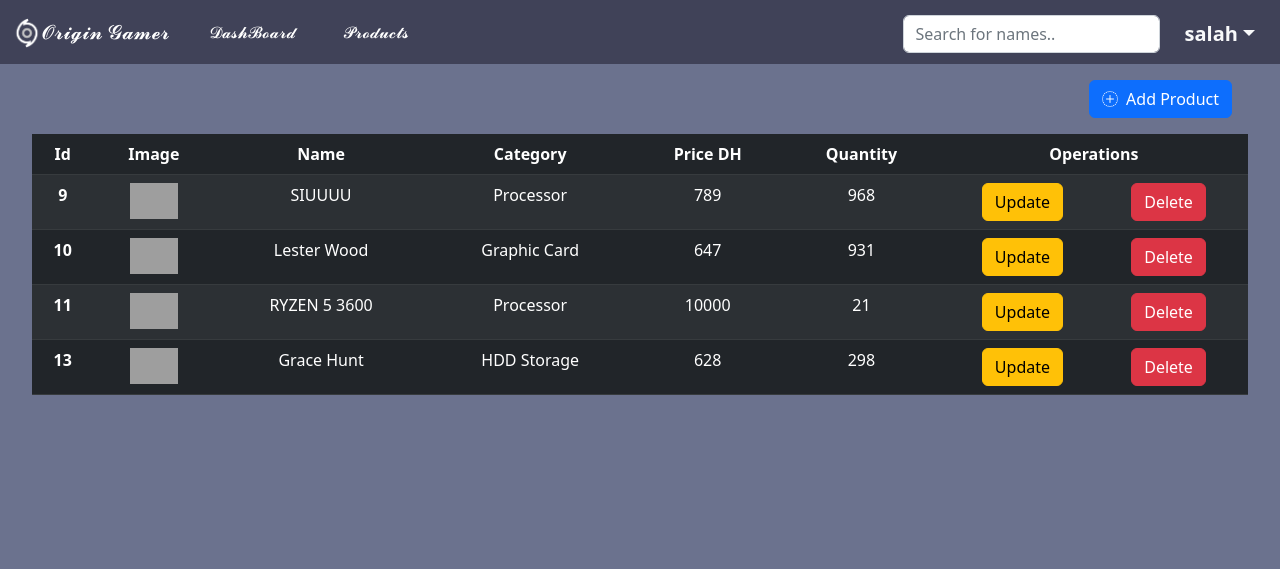
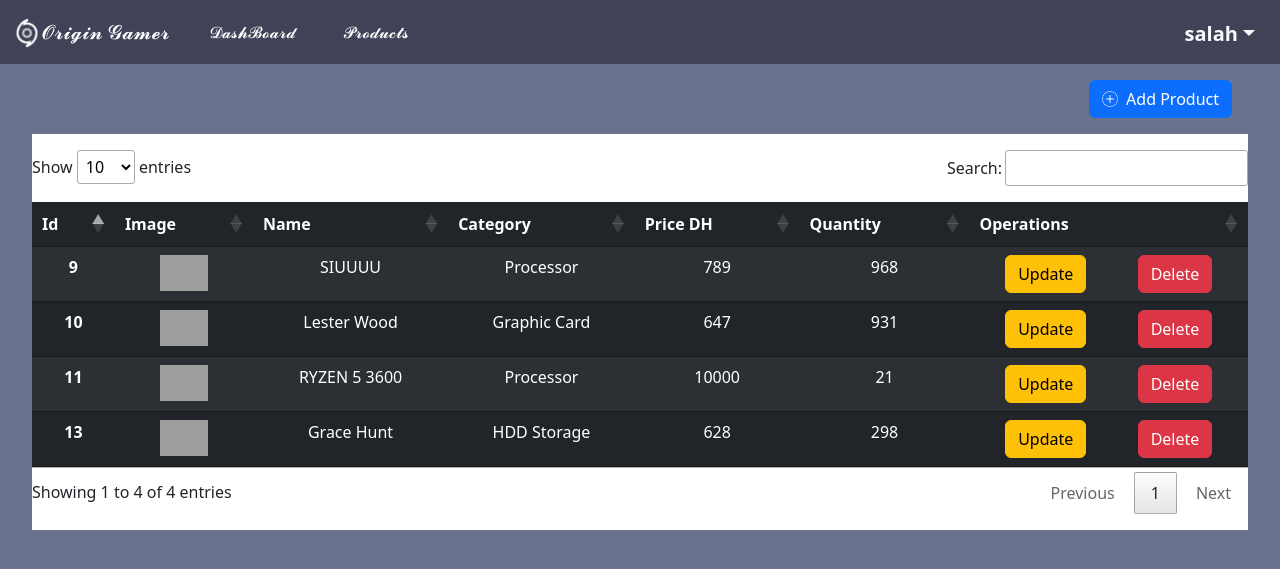
Before and after one commit to SuperGhostSama/Origin-Gamer-Admin, a PHP site: page /Pages/products.php in a window 1280 px wide. Shown: the top 569 px of the page. Run offline with PHP 8.4, Linux system fonts and the light colour scheme; a user stored in the database is signed in; data comes from the database, SQL or seed files in the repository; some libraries are stand-ins or nearby versions; grey boxes are pictures that could not be loaded.

Commit message:
added the search filter using datatables.net library and styled it in css

```diff
--- a/Pages/products.php
+++ b/Pages/products.php
@@ -32,7 +32,11 @@
     <meta http-equiv="X-UA-Compatible" content="IE=edge">
     <meta name="viewport" content="width=device-width, initial-scale=1.0">
     <link rel="stylesheet" href="../assets/css/style.css">
+
+    <link rel="stylesheet" href="//cdn.datatables.net/1.13.1/css/jquery.dataTables.min.css">
+
     <link rel="stylesheet" href="https://cdn.jsdelivr.net/npm/bootstrap-icons@1.10.2/font/bootstrap-icons.css">
+
     <link href="https://cdn.jsdelivr.net/npm/bootstrap@5.2.2/dist/css/bootstrap.min.css" rel="stylesheet" integrity="sha384-Zenh87qX5JnK2Jl0vWa8Ck2rdkQ2Bzep5IDxbcnCeuOxjzrPF/et3URy9Bv1WTRi" crossorigin="anonymous">
     <title>Products</title>
     <script src="https://code.jquery.com/jquery-3.6.1.js" integrity="sha256-3zlB5s2uwoUzrXK3BT7AX3FyvojsraNFxCc2vC/7pNI=" crossorigin="anonymous"></script>
@@ -59,13 +63,6 @@
 
 
               </ul>
-
-                <div class="btn-group d-flex justify-content-center mt-1">
-                  <form class="d-flex" role="search">
-                    <input class="form-control me-2" type="text" id="myInput" onkeyup="" placeholder="Search for names..">
-
-                  </form>
-                </div>
 
 
               <div class="btn-group d-flex">
@@ -208,6 +205,13 @@
 <?php }
   ?>
 </script>
+<!-- used datatables.net to get the search -->
+  <script>
+    $(document).ready( function () {
+        $('#myTable').DataTable();
+    } );
+  </script>
 <script src="../assets/js/script.js" ></script>
 <script src="https://cdn.jsdelivr.net/npm/bootstrap@5.2.2/dist/js/bootstrap.bundle.min.js" integrity="sha384-OERcA2EqjJCMA+/3y+gxIOqMEjwtxJY7qPCqsdltbNJuaOe923+mo//f6V8Qbsw3" crossorigin="anonymous"></script>
+<script src="//cdn.datatables.net/1.13.1/js/jquery.dataTables.min.js"></script>
 </html>
--- a/assets/css/style.css
+++ b/assets/css/style.css
@@ -40,3 +40,15 @@ body {
     padding:0;
     }
 }
+
+
+/*changing the style of the new search div*/
+#myTable_wrapper{
+    background-color: white!important ;
+    padding-top: 1rem;
+    padding-bottom: 1rem;
+    overflow-x:auto;
+}
+#myTable_wrapper input{
+    margin-bottom: 1rem;
+}
```
Also changed, not shown: img/upload/637bdbb5889cd6.22895105logo.png (added).
